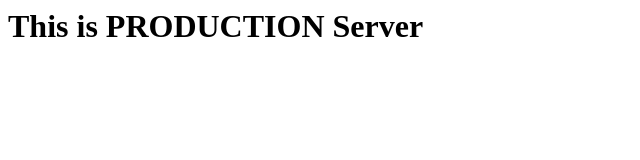
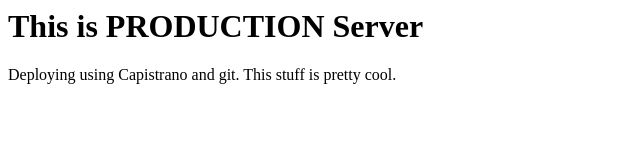
Before and after one commit to icg-lyoo/capistrano-test, a plain HTML site: page index.html in a window 1280 px wide. Shown: the whole page, without its empty margins (0-640 px from the left). Drawn offline with Linux system fonts and the light colour scheme.

Commit message:
TESTING YO

```diff
--- a/index.html
+++ b/index.html
@@ -7,6 +7,7 @@
 <body>
 	<div>
 		<h1>This is PRODUCTION Server</h1>
+		Deploying using Capistrano and git. This stuff is pretty cool.
 	</div>
 </body>
 
```
